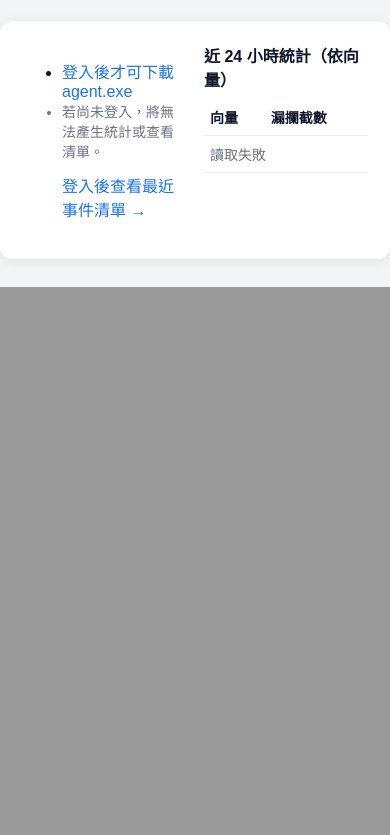
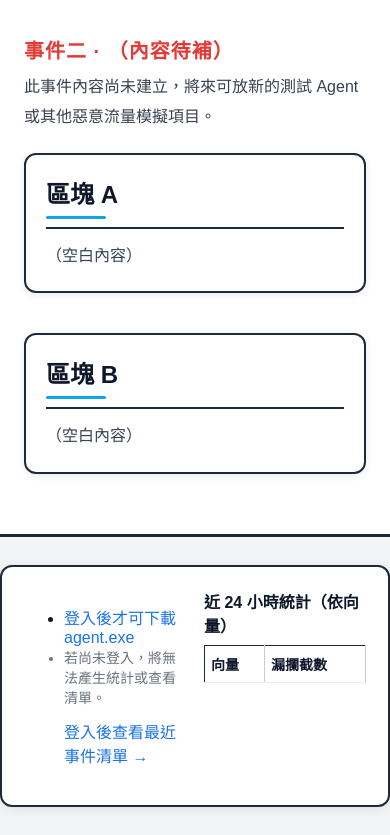
Before and after one commit to KW0817/agent_site, a Python web app: template templates/index.html in a window 390 px wide. Shown: the part 1835-2670 px from the top of the page. Before the commit the page ends 2122 px from the top, so only its background shows below. Run offline with Jinja, Linux system fonts and the light colour scheme; the template is opened without the code that fills it, so the values that code supplies are empty.

Commit message:
Update index.html

```diff
--- a/templates/index.html
+++ b/templates/index.html
@@ -13,41 +13,116 @@
       --card:#ffffff;
       --dot:#cbd5e1;
       --dot-active:#0ea5e9;
+      --line:#0ea5e9;
+      --black-line:#1e293b;
     }
     *{box-sizing:border-box}
-    html,body{margin:0;padding:0;font-family:Arial,system-ui,-apple-system,sans-serif;color:var(--ink);background:#f3f4f6;scroll-behavior:smooth}
+    html,body{
+      margin:0;padding:0;
+      font-family:Arial,system-ui,-apple-system,sans-serif;
+      color:var(--ink);background:#f3f4f6;scroll-behavior:smooth
+    }
+
     /* ===== 頂部導覽列 ===== */
-    header.nav{position:fixed;top:0;left:0;right:0;height:56px;display:flex;align-items:center;justify-content:flex-end;gap:12px;padding:0 16px;background:rgba(255,255,255,.9);backdrop-filter:saturate(120%) blur(6px);z-index:20;box-shadow:0 1px 8px rgba(0,0,0,.08)}
+    header.nav{
+      position:fixed;top:0;left:0;right:0;height:56px;
+      display:flex;align-items:center;justify-content:flex-end;gap:12px;
+      padding:0 16px;background:rgba(255,255,255,.9);
+      backdrop-filter:saturate(120%) blur(6px);
+      z-index:20;box-shadow:0 1px 8px rgba(0,0,0,.08);
+      border-bottom:2px solid var(--black-line);
+    }
     header.nav a.brand{margin-right:auto;color:#0f172a;text-decoration:none;font-weight:800}
-    header.nav a.btn, header.nav button.btn{padding:8px 12px;border-radius:8px;border:1px solid #e5e7eb;background:#fff;cursor:pointer;text-decoration:none;color:#0f172a}
+    header.nav a.btn, header.nav button.btn{
+      padding:8px 12px;border-radius:8px;
+      border:1px solid #e5e7eb;background:#fff;
+      cursor:pointer;text-decoration:none;color:#0f172a
+    }
     header.nav a.btn-primary{background:#0ea5e9;border-color:#0ea5e9;color:#fff}
     .nav-spacer{height:56px}
-    /* ===== Full-bleed hero sections ===== */
-    section.hero{width:100vw;height:var(--hero-h);position:relative;display:flex;align-items:center;overflow:hidden}
-    .hero .bg{position:absolute;inset:0;background:#f5f1ec center/cover no-repeat;filter:saturate(1) contrast(1);transform:scale(1.02)}
-    .hero .shade{position:absolute;inset:0;background:linear-gradient(90deg, rgba(0,0,0,.48) 0%, rgba(0,0,0,.28) 40%, rgba(0,0,0,0) 70%),radial-gradient(60% 100% at 0% 50%, rgba(0,0,0,.35) 0%, rgba(0,0,0,0) 70%);pointer-events:none}
-    .hero .container{width:100%;max-width:1100px;margin:0 auto;padding:0 24px;position:relative;z-index:1;display:grid;grid-template-columns:1.1fr 0.9fr;gap:28px;align-items:center}
-    .eyebrow{color:var(--brand);font-weight:700;margin-bottom:8px}
-    .hero h1{margin:0 0 12px;color:#fff;font-size:clamp(28px, 4.5vw, 46px);text-shadow:0 2px 10px rgba(0,0,0,.55)}
-    .hero p{margin:0;color:#fff;font-size:clamp(16px, 2.2vw, 20px);line-height:1.9;font-weight:500;text-shadow:0 1px 4px rgba(0,0,0,.6)}
-    .cta{display:inline-block;margin-top:16px;padding:10px 14px;border-radius:10px;background:#fff;border:1px solid #e5e7eb;color:#111;text-decoration:none}
-    .cta[aria-disabled="true"]{opacity:.6;pointer-events:none}
-    section.hero h2{margin:0 0 12px;font-size:clamp(22px, 3vw, 32px);font-weight:700;color:#fff;text-shadow:0 2px 6px rgba(0,0,0,.55)}
-    section.hero:nth-child(even) .container{grid-template-columns:0.9fr 1.1fr}
-    section.hero:nth-child(even) .shade{background:linear-gradient(270deg, rgba(0,0,0,.48) 0%, rgba(0,0,0,.28) 40%, rgba(0,0,0,0) 70%),radial-gradient(60% 100% at 100% 50%, rgba(0,0,0,.35) 0%, rgba(0,0,0,0) 70%)}
-    .dots{position:fixed;right:18px;bottom:22px;display:flex;gap:10px;z-index:10;background:rgba(255,255,255,.9);padding:8px 10px;border-radius:999px;box-shadow:0 4px 16px rgba(0,0,0,.12)}
-    .dot{width:10px;height:10px;border-radius:50%;background:var(--dot);cursor:pointer;border:0}
-    .dot.active{background:var(--dot-active)}
-    #toTop{position:fixed;right:18px;bottom:72px;z-index:10;width:36px;height:36px;border-radius:50%;border:0;cursor:pointer;box-shadow:0 4px 16px rgba(0,0,0,.12);background:#fff;display:flex;align-items:center;justify-content:center;font-size:16px}
-    .card{max-width:1100px;margin:28px auto;background:var(--card);border-radius:12px;box-shadow:0 2px 12px rgba(0,0,0,.08);padding:22px}
+
+    /* ===== Section 共用樣式 ===== */
+    section.hero{
+      width:100vw;
+      position:relative;display:flex;align-items:center;
+      margin:0;padding:60px 0;
+      border-top:3px solid var(--black-line);
+      border-bottom:3px solid var(--black-line);
+      background:#fff;
+    }
+    section.hero:nth-child(even){
+      background:#f9fafb;
+    }
+    .hero .container{
+      width:100%;max-width:1100px;margin:0 auto;padding:0 24px;
+      position:relative;z-index:1;
+    }
+    .eyebrow{color:var(--brand);font-weight:700;margin-bottom:8px;letter-spacing:1px;font-size:20px}
+    .hero h1,.hero h2{
+      margin:0 0 12px;color:#0f172a;font-weight:700;position:relative;
+      padding-bottom:8px;border-bottom:2px solid var(--black-line);
+    }
+    .hero h1::after,.hero h2::after{
+      content:"";display:block;width:60px;height:3px;
+      background:var(--line);margin-top:6px;border-radius:3px;
+    }
+    .hero p{
+      margin:0;color:#374151;
+      font-size:clamp(16px, 2.2vw, 20px);line-height:1.9;font-weight:500
+    }
+    .cta{
+      display:inline-block;margin-top:16px;padding:10px 14px;
+      border-radius:10px;background:#fff;border:1px solid #0f172a;
+      color:#111;text-decoration:none
+    }
+
+    /* ===== Agents 區塊 ===== */
+    .agents-grid{
+      display:grid;
+      grid-template-columns:1fr 1fr;
+      gap:40px;
+      margin-top:20px;
+    }
+    .agent-box{
+      border:2px solid var(--black-line);
+      border-radius:12px;
+      padding:20px;
+      background:#fff;
+      box-shadow:0 2px 8px rgba(0,0,0,.08);
+      height:100%;
+    }
+
+    /* ===== Dashboard 卡片 ===== */
+    .card{
+      max-width:1100px;margin:28px auto;background:var(--card);
+      border-radius:12px;box-shadow:0 2px 12px rgba(0,0,0,.08);
+      padding:22px;border:2px solid var(--black-line)
+    }
     .grid{display:grid;grid-template-columns:1fr 1fr;gap:18px}
-    table{width:100%;border-collapse:collapse;margin-top:8px;font-size:14px}
-    th,td{border-bottom:1px solid #eee;padding:8px 6px;text-align:left}
+    table{width:100%;border-collapse:collapse;margin-top:8px;font-size:14px;border:1px solid var(--black-line)}
+    th,td{border-bottom:1px solid #eee;padding:8px 6px;text-align:left;border-right:1px solid #ccc}
     a{color:#1a73e8;text-decoration:none}
     a:hover{text-decoration:underline}
     .muted{color:var(--muted);font-size:14px}
-    @media (prefers-reduced-motion: reduce){html{scroll-behavior:auto}.dot,.cta{transition:none !important}}
-    @media (max-width: 900px){.hero .container{grid-template-columns:1fr}.hero .shade{background:linear-gradient(0deg, rgba(0,0,0,.55) 0%, rgba(0,0,0,0) 60%)}:root{ --hero-h: 70vh; }}
+
+    /* ===== dots 與回頂部 ===== */
+    .dots{
+      position:fixed;right:18px;bottom:22px;display:flex;gap:10px;z-index:9999;
+      background:rgba(255,255,255,.9);padding:8px 10px;border-radius:999px;
+      box-shadow:0 4px 16px rgba(0,0,0,.12);border:1px solid var(--black-line)
+    }
+    .dot{width:10px;height:10px;border-radius:50%;background:var(--dot);cursor:pointer;border:1px solid var(--black-line)}
+    .dot.active{background:var(--dot-active)}
+    #toTop{
+      position:fixed;right:18px;bottom:72px;z-index:10;width:36px;height:36px;
+      border-radius:50%;border:2px solid var(--black-line);cursor:pointer;
+      box-shadow:0 4px 16px rgba(0,0,0,.12);background:#fff;
+      display:flex;align-items:center;justify-content:center;font-size:16px;color:var(--line)
+    }
+
+    @media (max-width: 900px){
+      .agents-grid{grid-template-columns:1fr}
+    }
   </style>
 </head>
 <body>
@@ -55,7 +130,6 @@
   <!-- 頂部導覽列 -->
   <header class="nav">
     <a class="brand" href="/">惡意流量模擬與防禦測試平台</a>
-
     {% if session is defined and session.get('user') %}
       <span style="color:#334155;">你好，{{ session.get('user') }}</span>
       <form method="post" action="/logout" style="margin:0;">
@@ -68,11 +142,9 @@
   </header>
   <div class="nav-spacer"></div>
 
-  <!-- Intro / Hero 1 -->
+  <!-- Intro -->
   <section class="hero" id="intro">
-    <div class="bg" style="background-image:url('{{ url_for('static', filename='images/intro.jpg') }}'), linear-gradient(#f5f1ec,#f5f1ec)"></div>
-    <div class="shade"></div>
-    <div class="container">
+    <div class="container" style="display:grid;grid-template-columns:1fr 1fr;gap:28px;align-items:center;">
       <div>
         <div class="eyebrow">專題簡介</div>
         <h1>惡意流量模擬與防禦測試平台</h1>
@@ -82,58 +154,70 @@
           協助企業即時發現防禦弱點並調整策略，避免防禦失效與資安風險。
         </p>
       </div>
-      <div></div>
+      <div>
+        <img src="流程圖1.jpg" alt="流程圖" style="width:100%;border:2px solid var(--black-line);border-radius:8px;">
+      </div>
     </div>
   </section>
 
-  <!-- Hero 2: Windows Agent -->
-  <section class="hero" id="agent-windows">
-    <div class="bg" style="background-image:url('{{ url_for('static', filename='images/agent-windows.jpg') }}'), linear-gradient(#0d1117,#0d1117)"></div>
-    <div class="shade"></div>
+  <!-- 事件一 -->
+  <section class="hero" id="agents">
     <div class="container">
-      <div>
+      <div class="eyebrow">事件一 · 惡意流量測試 Agent</div>
+      <p>此事件提供 Windows 與 Linux 兩種版本的測試 Agent，用來模擬不同環境下的惡意流量，幫助檢驗 IPS/IDS 是否能成功攔截，並即時回報測試結果。</p>
+      <div class="agents-grid">
+
+        <!-- Windows -->
+        <div class="agent-box">
           <div class="eyebrow">Agent · Windows</div>
           <h2>Windows 測試 Agent</h2>
           <p>以簡單可理解的方式模擬「像攻擊一樣」的流量，幫助你測試系統是否能擋住。</p>
-
           {% if session is defined and session.get('user') %}
-          <a class="cta" href="/download_agent?platform=windows">下載 agent</a>
+            <a class="cta" href="/downloads/agent.exe">下載 agent.exe</a>
             <a class="cta" href="/view" style="margin-left:8px;">查看事件清單 →</a>
           {% else %}
-          <a class="cta" href="/login?next=/downloads/agent.exe&msg=%E8%AB%8B%E5%85%88%E7%99%BB%E5%85%A5%E6%89%8D%E8%83%BD%E4%B8%8B%E8%BC%89">登入後才可下載</a>
-          <a class="cta" href="/login?next=/view&msg=%E8%AB%8B%E5%85%88%E7%99%BB%E5%85%A5%E6%89%8D%E8%83%BD%E6%9F%A5%E7%9C%8B" style="margin-left:8px;">登入後查看事件清單</a>
+            <a class="cta" href="/login?next=/downloads/agent.exe">登入後才可下載</a>
+            <a class="cta" href="/login?next=/view" style="margin-left:8px;">登入後查看事件清單</a>
           {% endif %}
         </div>
-      <div></div>
+
+        <!-- Linux -->
+        <div class="agent-box">
+          <div class="eyebrow">Agent · Linux</div>
+          <h2>Linux 測試 Agent</h2>
+          <p>這個版本是給 Linux 使用者的測試工具。它會產生模擬攻擊的流量並回報，讓你知道防禦是否擋得下；若沒擋住，就能立刻發現並改善。</p>
+          {% if session is defined and session.get('user') %}
+            <a class="cta" href="/downloads/agent-linux">下載 Linux 版</a>
+            <a class="cta" href="/view" style="margin-left:8px;">查看事件清單 →</a>
+          {% else %}
+            <a class="cta" href="/login?next=/downloads/agent-linux">登入後才可下載</a>
+            <a class="cta" href="/login?next=/view" style="margin-left:8px;">登入後查看事件清單</a>
+          {% endif %}
+        </div>
+
+      </div>
     </div>
   </section>
 
-  <!-- Hero 3: Linux Agent -->
-  <section class="hero" id="agent-linux">
-    <div class="bg" style="background-image:url('{{ url_for('static', filename='images/agent-linux.jpg') }}'), linear-gradient(#0b3b2e,#0b3b2e)"></div>
-    <div class="shade"></div>
+  <!-- 事件二 -->
+  <section class="hero" id="agents-2">
     <div class="container">
-      <div>
-        <div class="eyebrow">Agent · Linux</div>
-        <h2>Linux 測試 Agent</h2>
-        <p>
-          這個版本是給 Linux 使用者的測試工具。它會產生模擬攻擊的流量並回報，
-          讓你知道防禦是否擋得下；若沒擋住，就能立刻發現並改善。
-        </p>
-
-        {% if session is defined and session.get('user') %}
-          <a class="cta" href="/download_agent?platform=linux">下載 agent</a>
-          <a class="cta" href="/view" style="margin-left:8px;">查看事件清單 →</a>
-        {% else %}
-          <a class="cta" href="/login?next=/downloads/agent-linux&msg=%E8%AB%8B%E5%85%88%E7%99%BB%E5%85%A5%E6%89%8D%E8%83%BD%E4%B8%8B%E8%BC%89">登入後才可下載</a>
-          <a class="cta" href="/login?next=/view&msg=%E8%AB%8B%E5%85%88%E7%99%BB%E5%85%A5%E6%89%8D%E8%83%BD%E6%9F%A5%E7%9C%8B" style="margin-left:8px;">登入後查看事件清單</a>
-        {% endif %}
+      <div class="eyebrow">事件二 · （內容待補）</div>
+      <p>此事件內容尚未建立，將來可放新的測試 Agent 或其他惡意流量模擬項目。</p>
+      <div class="agents-grid">
+        <div class="agent-box">
+          <h2>區塊 A</h2>
+          <p>（空白內容）</p>
         </div>
-      <div></div>
+        <div class="agent-box">
+          <h2>區塊 B</h2>
+          <p>（空白內容）</p>
+        </div>
+      </div>
     </div>
   </section>
 
-  <!-- Dashboard 卡片 -->
+  <!-- Dashboard -->
   <div class="card" id="dashboard">
     <div class="grid">
       <div>
@@ -143,9 +227,9 @@
             <li class="muted">下載並執行後，若封包未被 IPS/IDS 攔截，會在右側統計與清單出現。</li>
             <p style="margin-top:12px"><a href="/view">查看最近事件清單 →</a></p>
           {% else %}
-            <li><a href="/login?next=/downloads/agent.exe&msg=%E8%AB%8B%E5%85%88%E7%99%BB%E5%85%A5%E6%89%8D%E8%83%BD%E4%B8%8B%E8%BC%89">登入後才可下載 agent.exe</a></li>
+            <li><a href="/login?next=/downloads/agent.exe">登入後才可下載 agent.exe</a></li>
             <li class="muted">若尚未登入，將無法產生統計或查看清單。</li>
-            <p style="margin-top:12px"><a href="/login?next=/view&msg=%E8%AB%8B%E5%85%88%E7%99%BB%E5%85%A5%E6%89%8D%E8%83%BD%E6%9F%A5%E7%9C%8B">登入後查看最近事件清單 →</a></p>
+            <p style="margin-top:12px"><a href="/login?next=/view">登入後查看最近事件清單 →</a></p>
           {% endif %}
         </ul>
       </div>
@@ -164,21 +248,18 @@
   <button id="toTop" aria-label="回到頂部">↑</button>
   <div class="dots" id="dots" role="navigation" aria-label="頁面區段導覽">
     <button class="dot" data-target="#intro" aria-label="Intro"></button>
-    <button class="dot" data-target="#agent-windows" aria-label="Windows"></button>
-    <button class="dot" data-target="#agent-linux" aria-label="Linux"></button>
+    <button class="dot" data-target="#agents" aria-label="事件一"></button>
+    <button class="dot" data-target="#agents-2" aria-label="事件二"></button>
     <button class="dot" data-target="#dashboard" aria-label="Dashboard"></button>
   </div>
 
   <script>
-    // 圓點導覽：點擊捲動
     const dots = Array.from(document.querySelectorAll('.dot'));
     dots.forEach(d => d.addEventListener('click', () => {
       const t = document.querySelector(d.dataset.target);
       if(t) t.scrollIntoView({behavior:'smooth', block:'start'});
     }));
-    const sections = ['#intro','#agent-windows','#agent-linux','#dashboard'].map(s=>document.querySelector(s));
-
-    // 高亮與 aria-current 更新
+    const sections = ['#intro','#agents','#agents-2','#dashboard'].map(s=>document.querySelector(s));
     const setActive = (idx)=>{
       dots.forEach((d,i)=>d.classList.toggle('active', i===idx));
       dots.forEach((d,i)=>d.setAttribute('aria-current', i===idx ? 'true' : 'false'));
@@ -192,8 +273,6 @@
       });
     }, {threshold:0.55});
     sections.forEach(s=>io.observe(s));
-
-    // 鍵盤可用性
     dots.forEach((d,i)=>{
       d.setAttribute('role','button');
       d.setAttribute('tabindex','0');
@@ -203,34 +282,7 @@
         if(e.key === 'ArrowLeft'){ dots[Math.max(i-1,0)].click(); }
       });
     });
-
-    // 回到頂部
     document.getElementById('toTop').onclick=()=>window.scrollTo({top:0,behavior:'smooth'});
-
-    // 右側統計：未登入時顯示提示；已登入才呼叫 API
-    (async () => {
-      try{
-        const res = await fetch('/api/stats');
-        if(res.status === 401){
-          document.querySelector('#stats tbody').innerHTML = `<tr><td colspan="2" class="muted">需登入後才能查看統計</td></tr>`;
-          document.getElementById('statsNote').textContent = '提示：請先登入以載入統計資料。';
-          return;
-        }
-        const data = await res.json();
-        const tbody = document.querySelector('#stats tbody');
-        tbody.innerHTML = '';
-        (data.rows || []).forEach(r=>{
-          const tr=document.createElement('tr');
-          tr.innerHTML = `<td><a href="/view?vector=${encodeURIComponent(r.vector)}">${r.vector||'UNKNOWN'}</a></td><td>${r.cnt}</td>`;
-          tbody.appendChild(tr);
-        });
-        if(!tbody.children.length){
-          tbody.innerHTML = `<tr><td colspan="2" class="muted">尚無資料</td></tr>`;
-        }
-      }catch(e){
-        document.querySelector('#stats tbody').innerHTML = `<tr><td colspan="2" class="muted">讀取失敗</td></tr>`;
-      }
-    })();
   </script>
 </body>
 </html>
```
Lines whose indentation alone changed are shown as unchanged.
